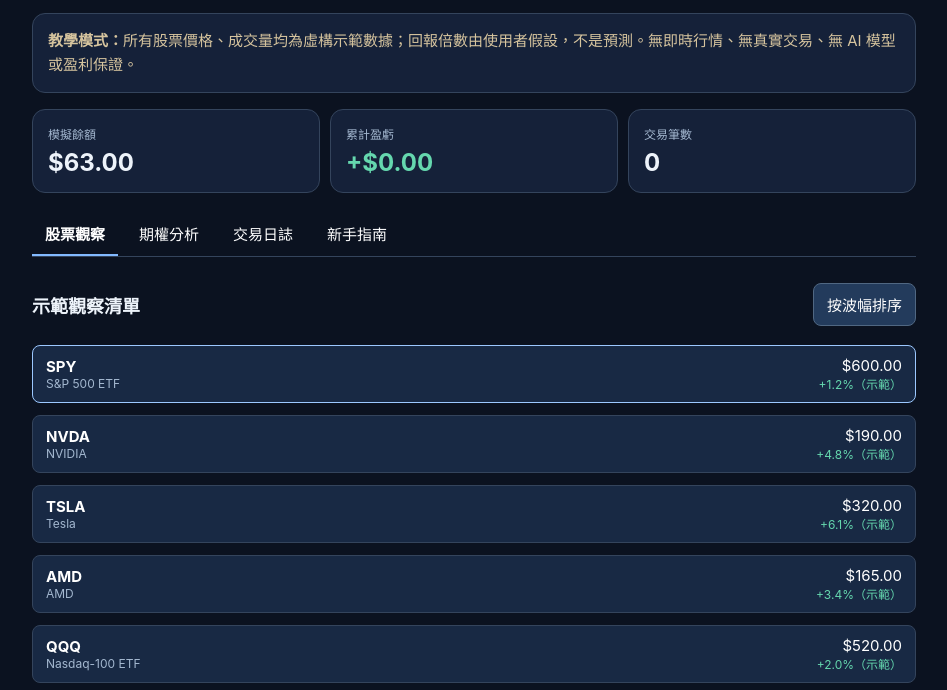
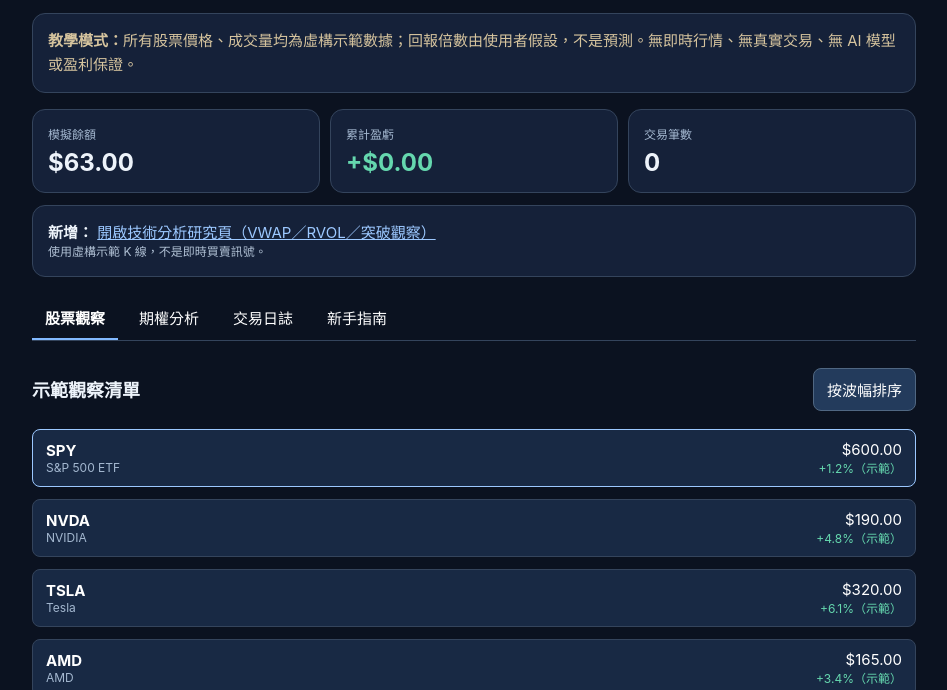
Before and after one commit to Opjemmytsang/stock-analyzer, a plain HTML site: page index.html in a window 1280 px wide. Shown: the part 94-784 px from the top of the page, without its empty margins (166-1113 px from the left). Drawn offline with Linux system fonts and the light colour scheme.

Commit message:
feat: link technical research scanner from main dashboard

```diff
--- a/index.html
+++ b/index.html
@@ -6,7 +6,7 @@
 <header class="wrap"><div><div class="small muted">STOCK ANALYZER · OPTION RESEARCH</div><h1>OptionRadar AI</h1><div class="small muted">美股期權模擬研究工具</div></div><span class="pill">DEMO · 非即時行情</span></header>
 <div class="panel notice"><strong>教學模式：</strong>所有股票價格、成交量均為虛構示範數據；回報倍數由使用者假設，不是預測。無即時行情、無真實交易、無 AI 模型或盈利保證。</div>
 <div class="cards"><div class="panel"><div class="small muted">模擬餘額</div><div class="metric" id="balance">$63.00</div></div><div class="panel"><div class="small muted">累計盈虧</div><div class="metric" id="total">$0.00</div></div><div class="panel"><div class="small muted">交易筆數</div><div class="metric" id="count">0</div></div></div>
-<nav class="tabs"><button data-tab="scan" aria-selected="true">股票觀察</button><button data-tab="options" aria-selected="false">期權分析</button><button data-tab="log" aria-selected="false">交易日誌</button><button data-tab="learn" aria-selected="false">新手指南</button></nav>
+<div class="panel" style="margin-top:12px"><strong>新增：</strong> <a href="./scanner.html" style="color:#9cc8ff">開啟技術分析研究頁（VWAP／RVOL／突破觀察）</a><div class="note">使用虛構示範 K 線，不是即時買賣訊號。</div></div><nav class="tabs"><button data-tab="scan" aria-selected="true">股票觀察</button><button data-tab="options" aria-selected="false">期權分析</button><button data-tab="log" aria-selected="false">交易日誌</button><button data-tab="learn" aria-selected="false">新手指南</button></nav>
 <section data-page="scan" class="stack"><div class="wrap"><h2>示範觀察清單</h2><button id="sort">按波幅排序</button></div><div id="stocks" class="stack"></div><div class="panel note">實際掃描前須接入獲授權的股價、盤前成交量、期權鏈 Bid/Ask、IV、Greeks 及新聞資料，並標註資料時間和延遲狀態。沒有資料時不能產生買賣信號。</div></section>
 <section data-page="options" class="stack hidden"><div class="panel stack"><div class="wrap"><h2 id="ticker">SPY</h2><span id="price" class="muted">示範股價 $600</span></div><div class="two"><label>方向<select id="side"><option>Call</option><option>Put</option></select></label><label>到期日<select id="dte"><option value="0">0DTE</option><option value="7">7DTE</option><option value="30" selected>30DTE</option></select></label><label>行使價 USD<input id="strike" type="number" min=".01" step=".5" value="600"></label><label>每股買入權利金 USD<input id="premium" type="number" min=".01" step=".01" value=".30"></label></div><div class="two"><div><div class="muted small">一張成本／最大權利金損失</div><div id="cost" class="metric">$30.00</div></div><div><div class="muted small">到期時損益平衡股價</div><div id="be" class="metric">$600.30</div></div></div><div id="warning" class="warn small"></div><div class="note">按標準美股期權每張 100 股計算，只模擬買入期權；權利金可以全數損失。</div></div>
 <div class="panel stack"><h2>倍數情境計算（非預測）</h2><label>假設賣出權利金倍數：<strong id="x">10×</strong><input type="range" id="multiple" min="0" max="15" step=".5" value="10"></label><div class="two"><div><div class="muted small">假設賣出所得</div><div class="metric" id="sale">$300.00</div></div><div><div class="muted small">模擬交易盈虧</div><div class="metric green" id="tradepnl">+$270.00</div></div></div><label>交易理由／檢討<textarea id="note" rows="2" placeholder="請寫下你的假設及止損計劃"></textarea></label><button id="trade" class="primary">記錄模擬買入及賣出</button><div id="feedback" role="status" class="note"></div></div><div id="checks" class="panel note"></div></section>
```
